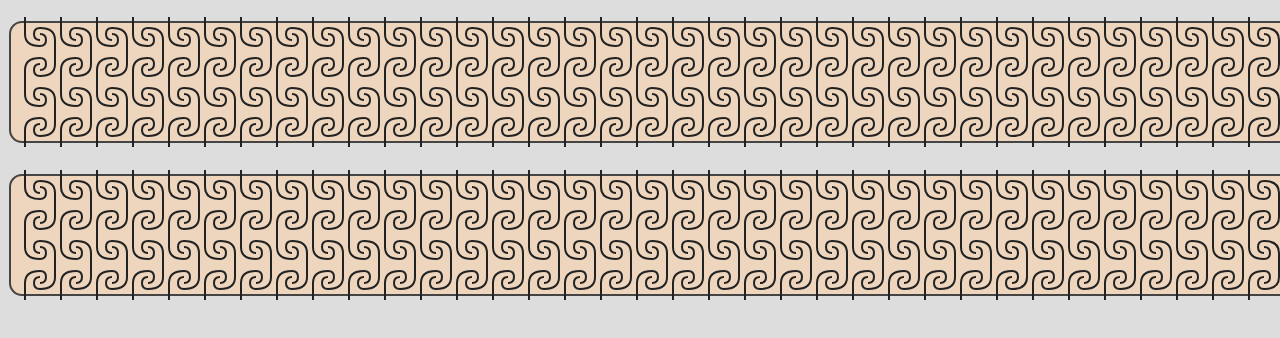
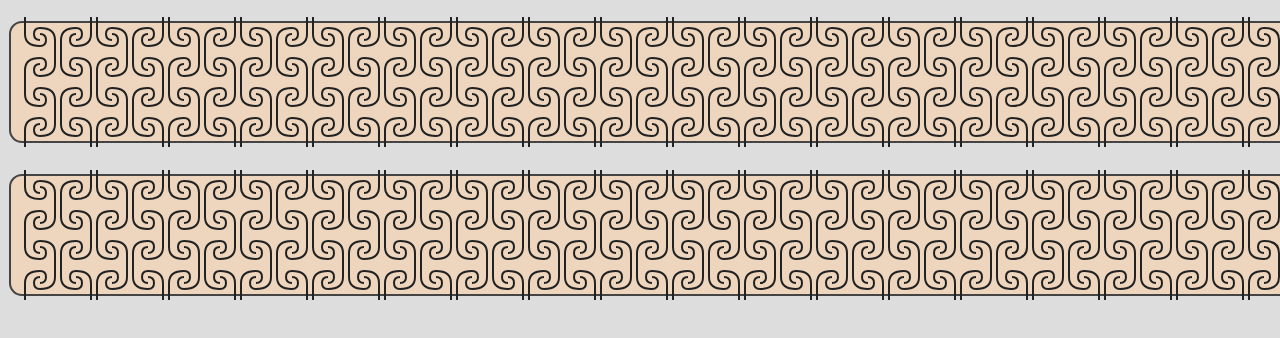
Before and after one commit to solenoid/living-hinge-3, a plain HTML site: page index.html in a window 1280 px wide. Shown: the part 62-400 px from the top of the page. Drawn offline with Linux system fonts and the light colour scheme.

Commit message:
back again

```diff
--- a/index.html
+++ b/index.html
@@ -39,8 +39,8 @@ let data3 = d3.range(bw2 * 4, width - bw, bw * 3);
 let data4 = d3.range(bw2 * 5, width - bw, bw * 3);
 data1 = data1.map(d => [[d, -bh2], [d, bh2], [d, bh]]);
 data2 = data2.map(d => [[d, 0], [d, bh]]);
-data3 = data3.map(d => [[d, -bh2], [d, bh2], [d, bh]]);
-data4 = data4.map(d => [[d, 0], [d, bh]]);
+data3 = data3.map(d => [[d, 0], [d, bh]]);
+data4 = data4.map(d => [[d, -bh2], [d, bh2], [d, bh]]);
 
 let margin = 5;
 let sv = d3
```
